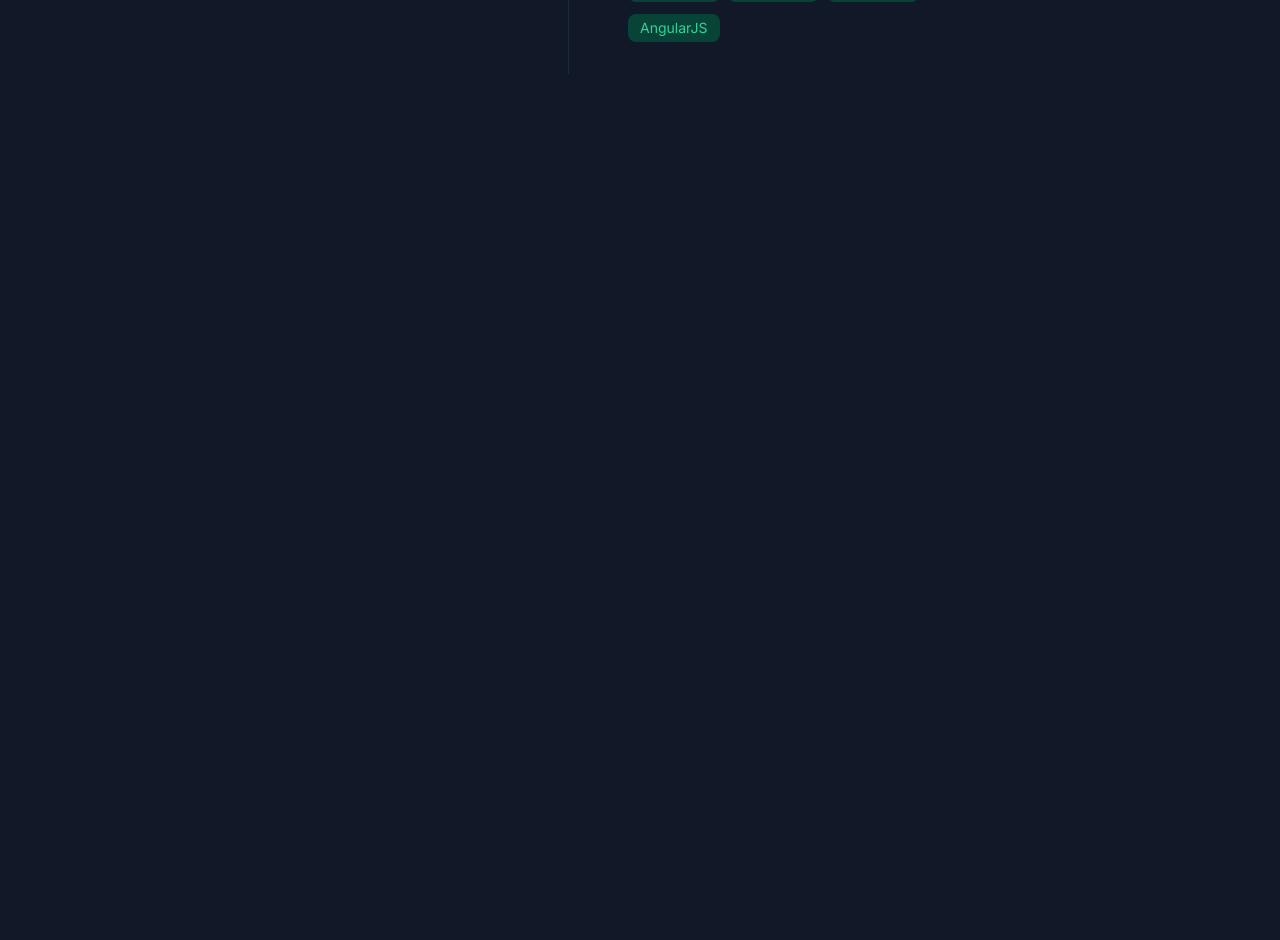
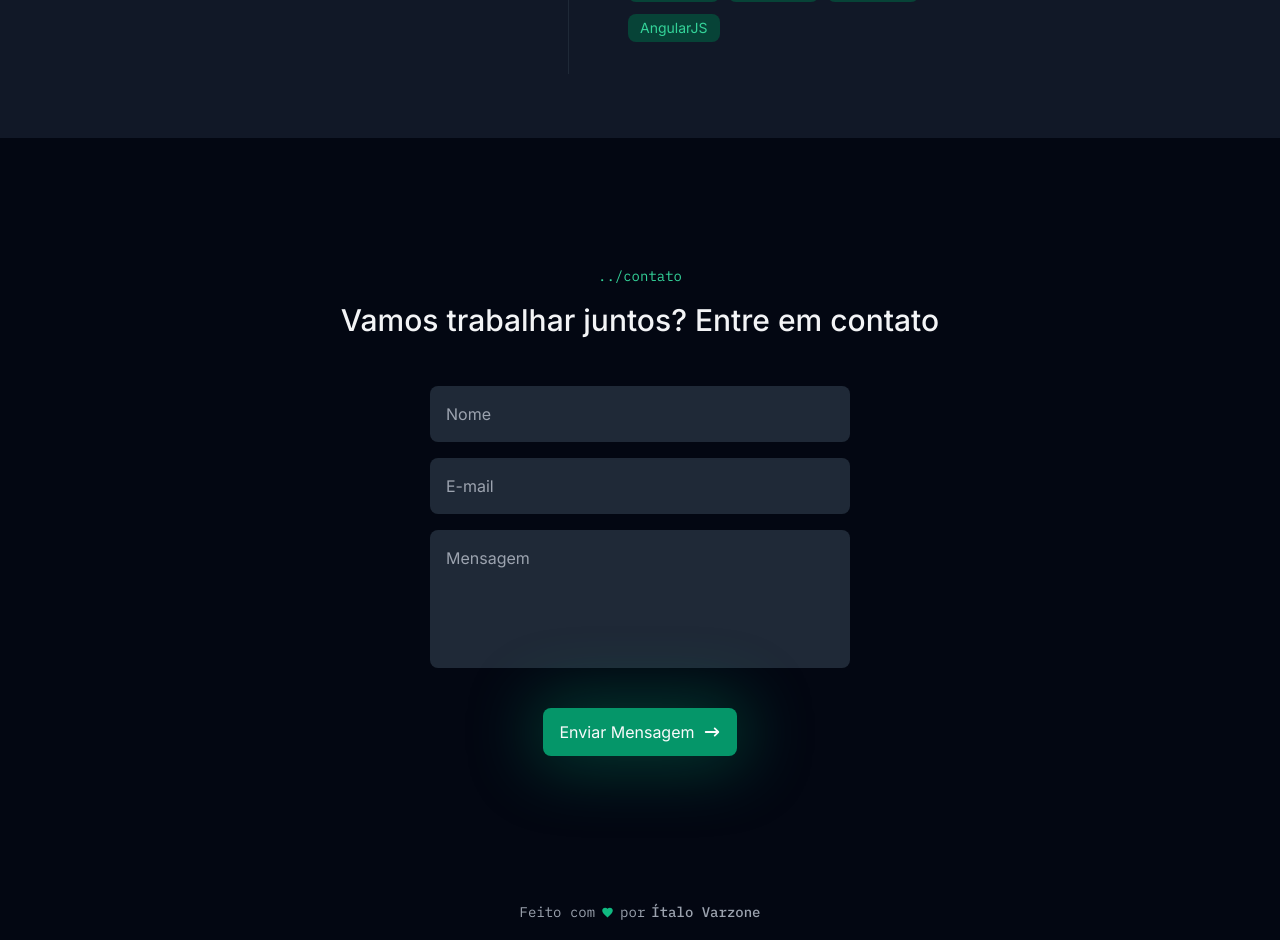
Before and after one commit to italovarzone/portifolio_italovarzone, a Next.js app: page / in a window 1280 px wide. Shown: the part 3020-3960 px from the top of the page. Before the commit the page ends 3158 px from the top, so only its background shows below. Built offline with nearby package versions, Linux system fonts and the light colour scheme.

Commit message:
feat: creating contact session with Hook Form and Zod

```diff
--- /dev/null
+++ b/app/components/contact-form/index.tsx
@@ -0,0 +1,65 @@
+'use client'
+
+import { Button } from "../button"
+import { SectionTitle } from "../section-title"
+import { HiArrowNarrowRight } from 'react-icons/hi';
+import { useForm } from 'react-hook-form'
+import { z } from 'zod'
+import { zodResolver } from '@hookform/resolvers/zod'
+
+const contactFormSchema = z.object({
+    name: z.string().min(3).max(100),
+    email: z.string().email(),
+    message: z.string().min(1).max(500),
+})
+
+type ContactFormData = z.infer<typeof contactFormSchema>
+
+export const ContactForm = () => {
+    const { handleSubmit, register } = useForm<ContactFormData>({
+        resolver: zodResolver(contactFormSchema)
+    })
+
+    const onSubmit = (data: ContactFormData) => {
+        console.log(data)
+    }
+    return (
+        <section className="py-16 px-6 md:py-32 flex items-center justify-center bg-gray-950">
+            <div className="container w-full max-w-[420] mx-auto">
+                <SectionTitle
+                    subtitle="contato"
+                    title="Vamos trabalhar juntos? Entre em contato"
+                    className="items-center text-center"
+                />
+
+                <form
+                    className="mt-12 w-full flex flex-col gap-4 items-center"
+                    onSubmit={handleSubmit(onSubmit)}
+                >
+                    <input
+                        placeholder="Nome"
+                        className="w-[420px] h-14 bg-gray-800 rounded-lg placeholder:text-gray-400 text-gray-50 p-4"
+                        {...register('name')}
+                    />
+                    <input
+                        placeholder="E-mail"
+                        type="email"
+                        className="w-[420px] h-14 bg-gray-800 rounded-lg placeholder:text-gray-400 text-gray-50 p-4"
+                        {...register('email')}
+                    />
+                    <textarea
+                        placeholder="Mensagem"
+                        className=" resize-none w-[420px] h-[138px] bg-gray-800 rounded-lg placeholder:text-gray-400 text-gray-50 p-4"
+                        maxLength={500}
+                        {...register('message')}
+                    />
+
+                    <Button className="w-max mx-auto mt-6 shadow-button">
+                        Enviar Mensagem
+                        <HiArrowNarrowRight size={18}/>
+                    </Button>
+                </form>
+            </div>
+        </section>
+    )
+}
--- /dev/null
+++ b/app/components/footer/index.tsx
@@ -0,0 +1,14 @@
+import { IoMdHeart } from 'react-icons/io'
+
+export const Footer = () => {
+    return (
+        <footer className="h-14 w-full flex items-center justify-center bg-gray-950">
+            <span className='flex items-center gap-1.5 text-xs sm:text-sm font-mono text-gray-400'>
+                Feito com
+                <IoMdHeart size={13} className='text-emerald-500' />
+                por
+                <strong className='font-medium'>Ítalo Varzone</strong>
+            </span>
+        </footer>
+    )
+}
--- a/app/layout.tsx
+++ b/app/layout.tsx
@@ -2,6 +2,8 @@ import { Inter, IBM_Plex_Mono } from 'next/font/google'
 import './globals.css'
 import { ReactNode } from 'react'
 import { Header } from './components/header'
+import { ContactForm } from './components/contact-form'
+import { Footer } from './components/footer'
 
 const inter = Inter({
   variable: '--font-inter',
@@ -20,6 +22,8 @@ export default function RootLayout({ children }: { children: ReactNode }) {
       <body>
         <Header/>
         {children}
+        <ContactForm/>
+        <Footer/>
       </body>
     </html>
   )
```
